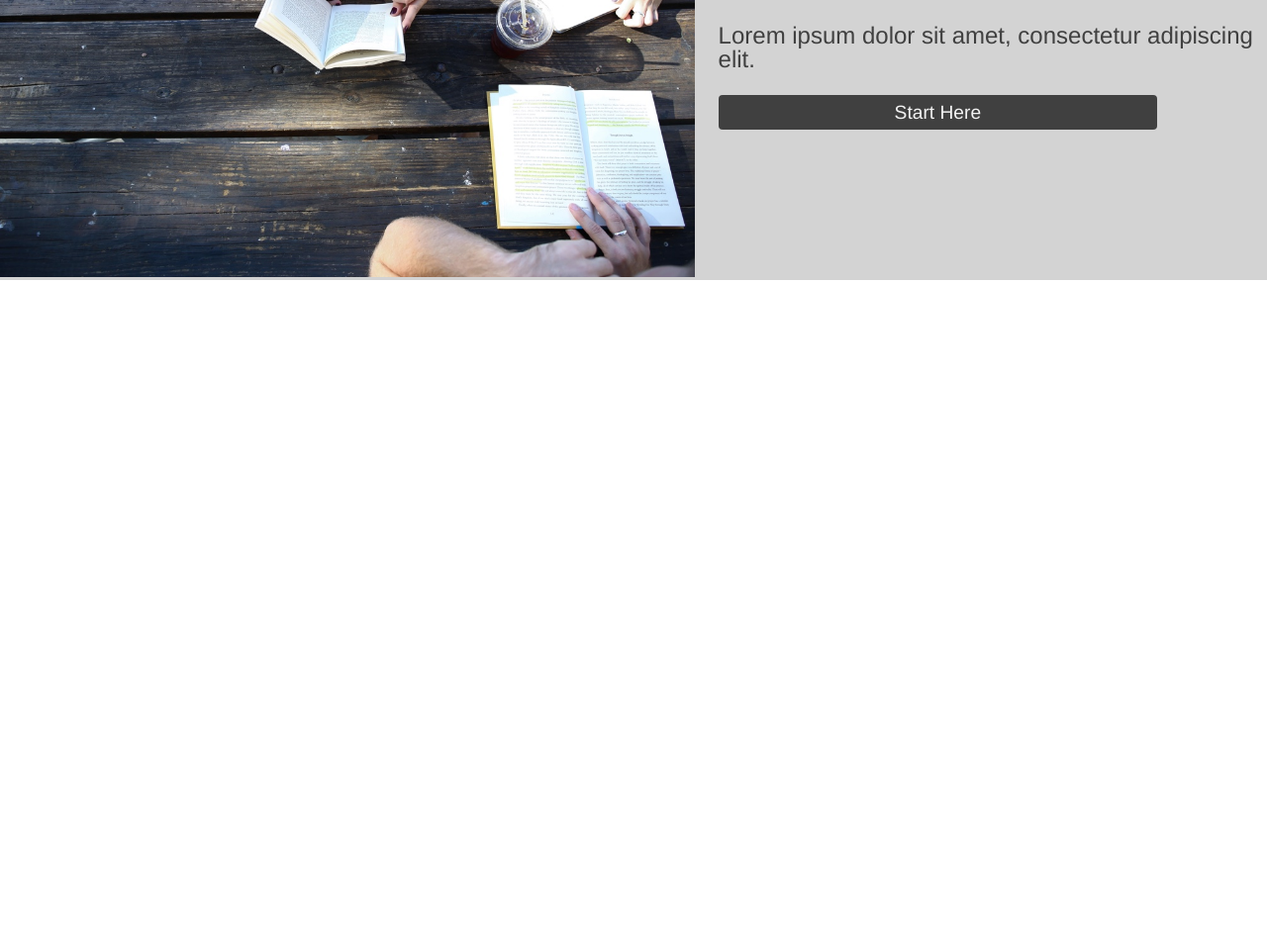
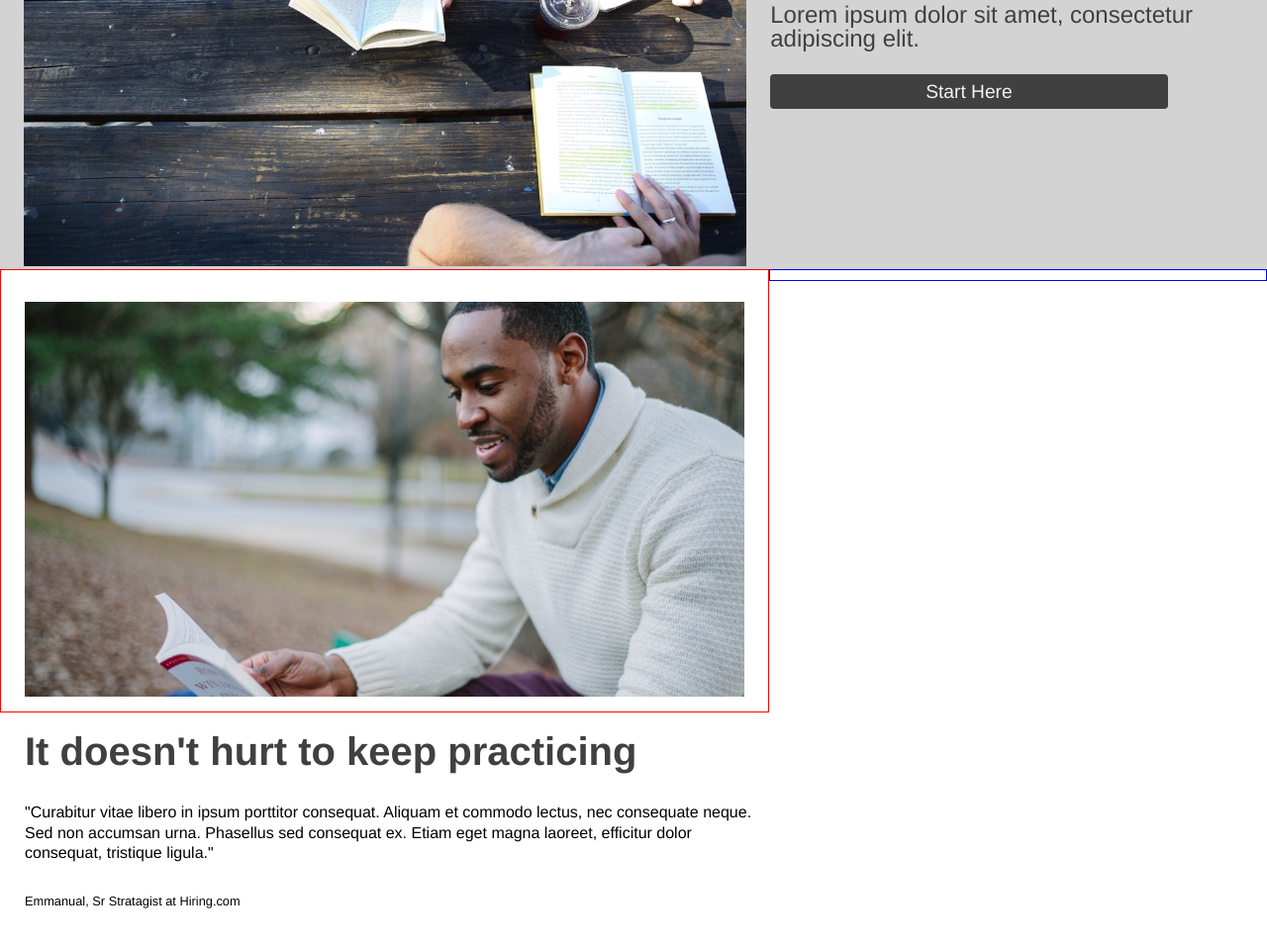
Before and after one commit to bradenro/colmar, a plain HTML site: page index.html in a window 1280 px wide. Shown: the part 335-1292 px from the top of the page at 99% size. Drawn offline with Linux system fonts and the light colour scheme.

Commit message:
practice container left side still work to finish

```diff
--- a/index.html
+++ b/index.html
@@ -39,7 +39,7 @@
   </header>
 
 <!-- Learn Something -->
-  <div class="full_container" id="learn">
+  <!-- <div class="full_container" id="learn"> -->
     <div class="learn_container">
       <div class="imag">
         <img src="./resources/images/banner.jpg">
@@ -50,10 +50,33 @@
         <a id="button" href="#">Start Here</a>
       </div>
     </div>
-  </div>
+  <!-- </div> -->
 
 <!-- It doesn't hurt -->
 <div class="full_container" id="practice">
+
+  <div id="practice_left">
+    <div id="practice_image">
+      <img src="./resources/images/information-main.jpg">
+    </div>
+    <h1>It doesn't hurt to keep practicing</h1>
+    <p>"Curabitur vitae libero in ipsum porttitor consequat. Aliquam et commodo lectus, nec consequate neque. Sed non accumsan urna. Phasellus sed consequat ex. Etiam eget magna laoreet, efficitur dolor consequat, tristique ligula."</p>
+    <h5>Emmanual, Sr Stratagist at Hiring.com</h5>
+  </div>
+
+  <div id= "practice_right">
+
+    <div id="row1">
+    </div>
+
+    <div id="row2">
+    </div>
+
+    <div id="row3">
+    </div>
+
+  </div>
+
 </div>
 
 <!-- Start Learning -->
--- a/resources/css/style.css
+++ b/resources/css/style.css
@@ -78,15 +78,17 @@ html{
 }
   .learn_container{
     /*width: 100%;*/
+    padding-top: 64px;
     background-color: lightgrey;
-    margin: 32px 0px;
+    /*margin-top: 32px;*/
     display: flex;
     flex-direction: row;
   }
   .imag{
-    width: 60%;
+    width: 69%;
     height:auto;
     margin-right: 24px;
+    margin-left: 24px;
   }
   .imag img{
 
@@ -142,3 +144,47 @@ html{
     margin-top: 32px;
   }
 }
+
+/*Styling for practice segment*/
+
+#practice{
+  display: flex;
+  flex-direction: row;
+}
+
+#practice_left{
+  width:60%;
+  /*height:auto;*/
+  border: solid 1px red;
+  padding-left: 24px;
+  display: flex;
+  flex-direction: column;
+}
+#practice_image img{
+  width:100%;
+  height: auto;
+}
+#practice_image{
+  margin:32px 24px 32px 0px;
+}
+#practice_image h5{
+}
+#practice_right{
+  width:40%;
+  height:10px;
+  border: solid 1px blue;
+}
+
+#practice_left p{
+  line-height: 1.3rem;
+  font-weight: lighter;
+}
+h5{
+  margin: 32px 0px;
+  font-size: 0.8rem;
+}
+
+#practice_right{
+  display: flex;
+  flex-direction: column;
+}
```
